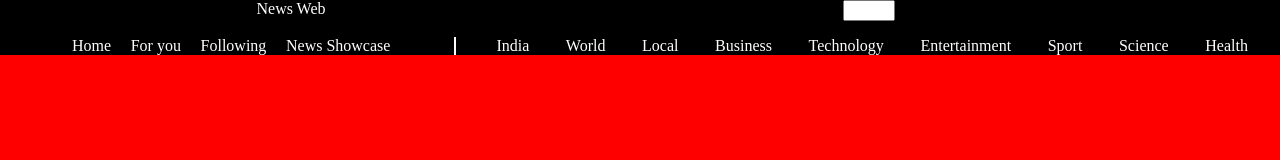
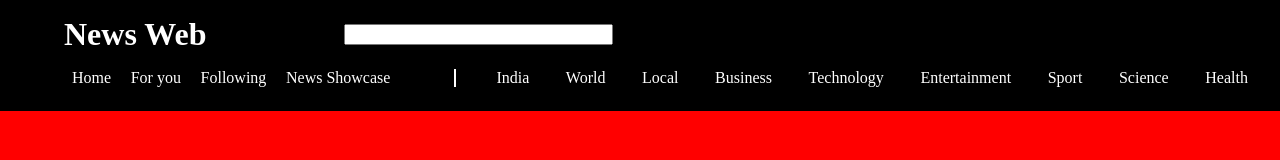
Before and after one commit to thisisharsh7/web-news, a plain HTML site: page index.html in a window 1280 px wide. Drawn offline with Linux system fonts and the light colour scheme.

Commit message:
file change

```diff
--- a/index.css
+++ b/index.css
@@ -11,11 +11,19 @@ header{
     display: flex;
     flex-direction: column;
     gap: 1em;
+    padding: 1em 0em 1.5em 0em;
 }
 
+
 div:nth-child(1){
-    display: flex;
-    justify-content: space-around;
+    display: grid;
+    grid-template-columns: 5% 20% 75%;
+    align-items: center;
+}
+#logo{
+    font-size: 2em;
+    font-weight: bold;
+    grid-column: 2;
 }
 div:nth-child(2){
     display: grid;
--- a/index.html
+++ b/index.html
@@ -10,9 +10,9 @@
   <body>
     <header>
        <div>
-        <p>News Web</p>
+        <p id="logo">News Web</p>
         <div>
-            <input type="text" />
+            <input type="text" id="inp"/>
         </div>
        </div>
        <div>
```
